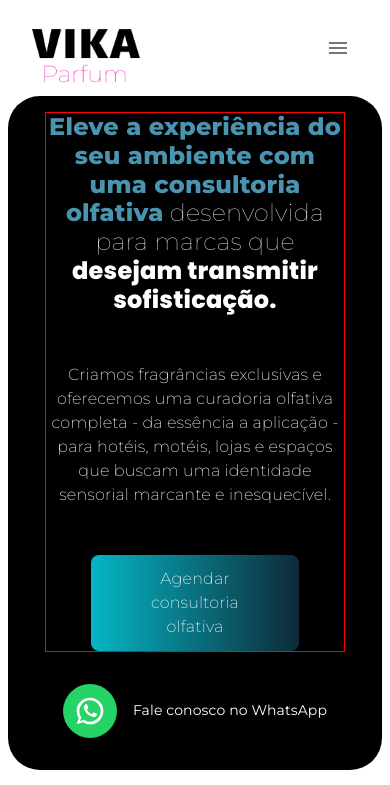
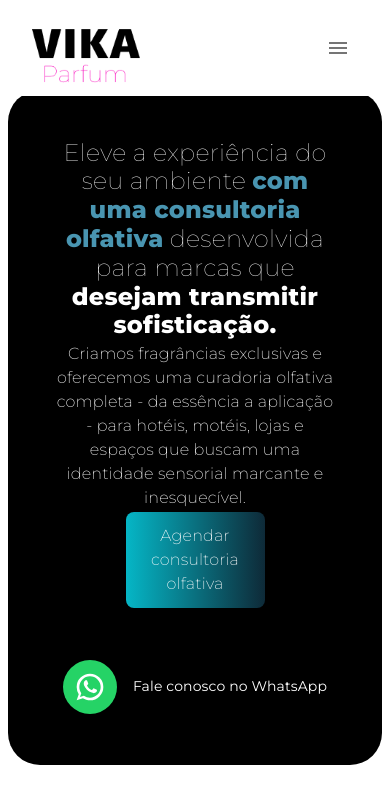
Before and after one commit to angelorubin/landing-page-vika, a Next.js app: page / in a window 390 px wide. Shown: the top 785 px of the page. Built offline with nearby package versions, Linux system fonts and the light colour scheme.

Commit message:
Ajustando responsividade

```diff
--- a/src/components/Hero.tsx
+++ b/src/components/Hero.tsx
@@ -11,34 +11,40 @@
         display: "flex",
         flexDirection: { xs: "column", sm: "column", md: "row" },
         alignItems: { xs: "center", sm: "center", md: "stretch" },
-        minHeight: "70vh",
-        mt: "2rem",
+        minHeight: "80vh",
+        mt: "1.6rem",
         ml: 1,
         mr: 1,
+        mb: 1,
+        p: "2rem",
         backgroundColor: "#000",
         borderRadius: "2rem",
-        gap: { xs: 4, md: 0 },
-        pb: { xs: 4, md: 0 }
+        gap: { xs: 4, md: 0 }
       }}
     >
-      <Box
-        sx={{
+      <Box sx={{
+        display: "flex",
+        flex: { xs: 1, sm: 2, md: 2 },
+        flexDirection: { xs: "column", sm: "column", md: "column" },
+        justifyContent: { xs: "center", sm: "center", md: "center" },
+        p: { xs: 2, sm: 2, md: 2 },
+        height: { xs: "auto", sm: "auto", md: "70vh" }
+      }}>
+        <Box sx={{
           display: "flex",
-          flex: { xs: 1, sm: 2, md: 2 },
-          width: { xs: "80%", sm: "80%", md: "80%" },
-          flexDirection: { xs: "column", sm: "row", md: "column" },
+          flex: { xs: 1, sm: 1, md: 1 },
+          flexDirection: { xs: "column", sm: "column", md: "column" },
           justifyContent: { xs: "center", sm: "center", md: "center" },
-          alignItems: { xs: "center", sm: "center", md: "center" },
-          mt: "1rem",
-          gap: { xs: 6, sm: 2, md: 0 },
-          border: "1px solid red"
+          ml: { xs: 0, sm: 0, md: "10%" },
+          mr: { xs: 0, sm: 0, md: "40%" },
+          mx: "auto"
         }}>
         {/* TÍTULO */}
         <Box sx={{
           display: "flex",
           flex: 1,
           justifyContent: { xs: "center", sm: "center", md: "center" },
-          alignItems: { xs: "center", sm: "center", md: "center" }
+            alignItems: { xs: "center", sm: "center", md: "center" }
         }}>
           <Typography
             sx={{
@@ -53,10 +59,9 @@
             <Box component="span"
               sx={{
                 display: "inline",
-                color: "#4995B1",
                 width: "80%",
                 fontFamily: montserrat.style.fontFamily,
-                fontWeight: 700,
+                fontWeight: 100,
               }}>
             Eleve a experiência do seu ambiente{" "}
             </Box>
@@ -82,7 +87,7 @@
 
             <Box component="span"
               sx={{
-                fontFamily: poppins.style.fontFamily,
+                fontFamily: montserrat.style.fontFamily,
                 fontWeight: 800,
                 display: "inline",
               }}>
@@ -96,7 +101,7 @@
         <Box sx={{
           display: "flex",
           flex: 1,
-          alignItems: "center"
+            alignItems: "center"
         }}>
           <Typography
             sx={{
@@ -116,13 +121,12 @@
           </Typography>
         </Box>
 
-          {/* BOTÃO */}
+          {/* BOTÃO AGENDAR */}
         <Box sx={{
           display: "flex",
           flex: 1,
-          justifyContent: "center",
-          alignItems: "center",
-          width: "100%"
+            justifyContent: { xs: "center", sm: "center", md: "left" },
+            alignItems: "center"
         }}>
           <Button
             variant="contained"
@@ -132,7 +136,8 @@
               color: "#fff",
               px: 4,
               py: 1.5,
-              width: { xs: "70%", sm: "80%" },
+              height: { xs: "auto", sm: "45px", md: "45px" },
+              width: { xs: "50%", sm: "50%", md: "60%" },
               boxShadow: "none",
               "&:hover": {
                 background: "linear-gradient(to right, #05b6c6ff, #0E2A38)",
@@ -144,13 +149,14 @@
               sx={{
                 fontSize: "1rem",
                 fontFamily: montserrat.style.fontFamily,
-                fontWeight: { xs: 300, md: 400 },
+                  fontWeight: { xs: 300, sm: 500, md: 400 },
                 borderRadius: "8px",
                 textTransform: "none"
               }}>
               Agendar consultoria olfativa
             </Typography>
           </Button>
+        </Box>
         </Box>
       </Box>
 
@@ -161,8 +167,8 @@
           flex: 1,
           flexDirection: "column",
           height: "auto",
-          width: { xs: "100%", sm: "90%", md: "90%" },
-          justifyContent: { xs: "center", sm: "flex-end", md: "flex-end" },
+          width: { xs: "80%", sm: "80%", md: "80%" },
+          justifyContent: { xs: "center", sm: "center", md: "flex-end" },
           alignItems: { xs: "center", sm: "center", md: "center" }
         }}
       >
@@ -174,6 +180,7 @@
             transition: "transform 0.2s ease",
             "&:hover": { transform: "scale(1.05)" },
             cursor: "pointer",
+            mb: 2
           }}
         >
           <IconButton
```
